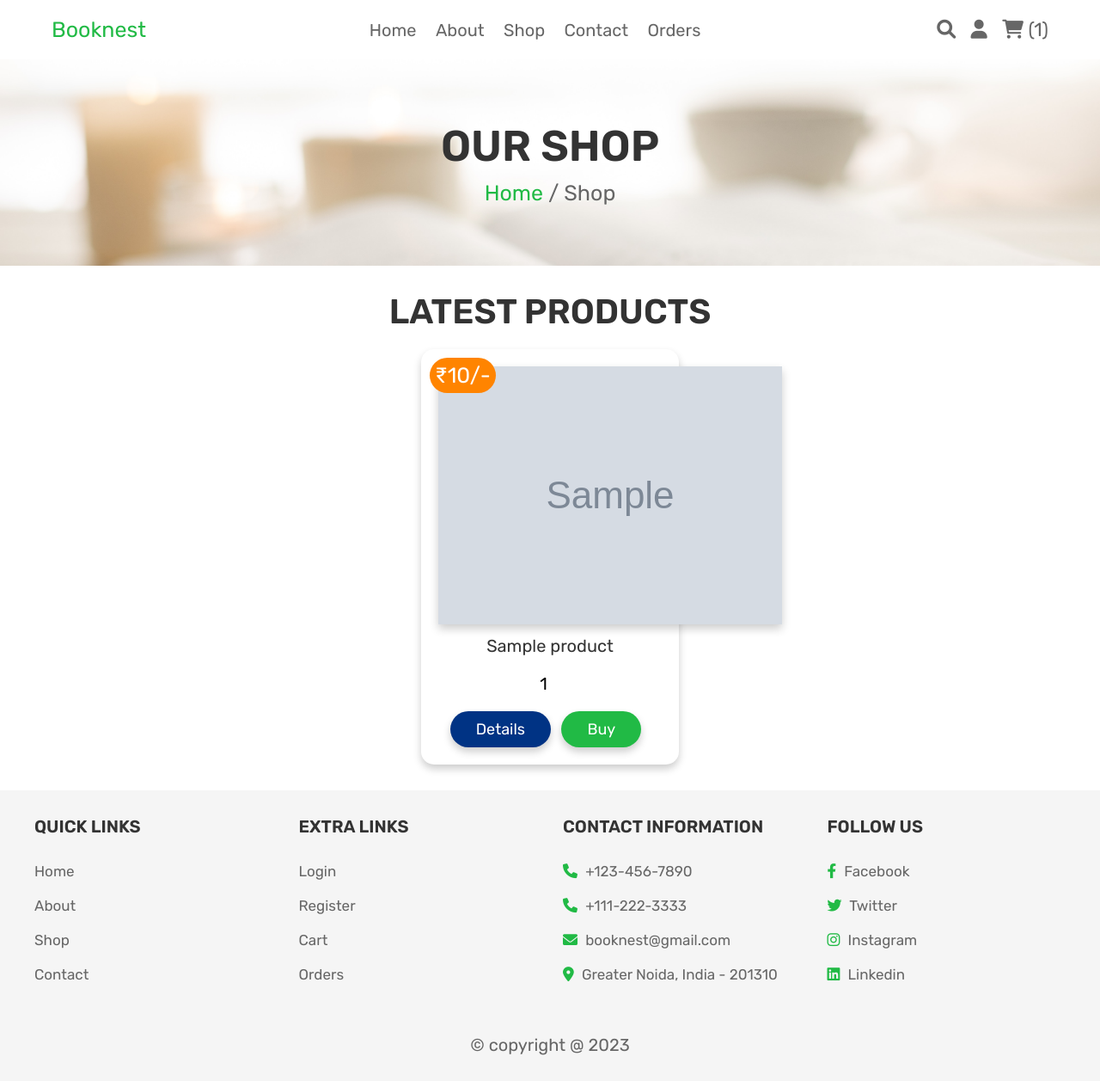
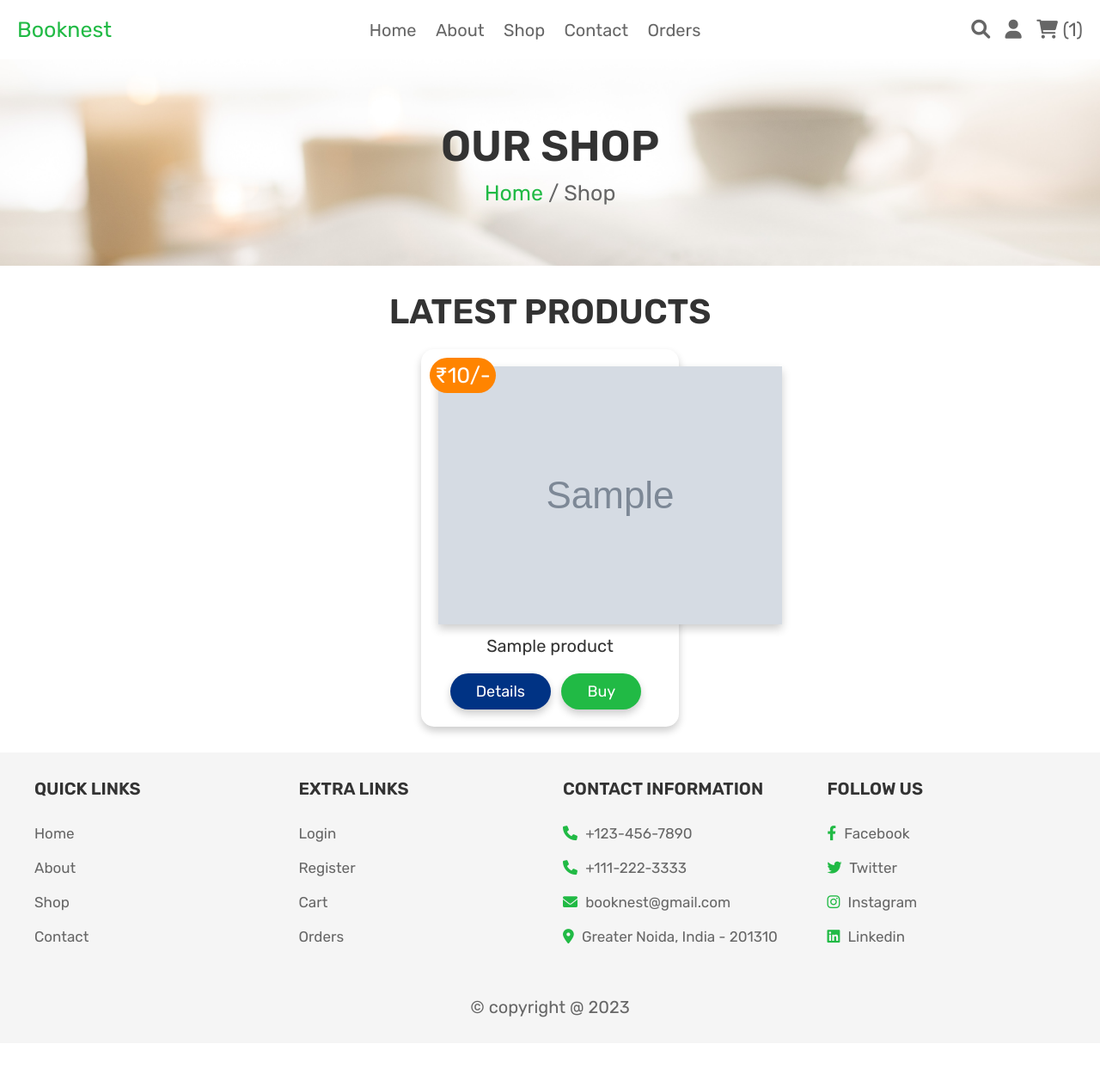
Before and after one commit to abhishekposhwal/Booknest, a PHP site: page /shop.php in a window 1280 px wide. Shown: the whole page at 86% size. After the commit the page ends 1183 px from the top, so only its background shows below. Run offline with PHP 8.4, Linux system fonts and the light colour scheme; the visitor is signed in with stand-in values (Sample User, id 1); tables that the repository leaves empty or names only in its code hold one stand-in row (values such as "Sample post"); grey boxes marked "Sample" are stand-in pictures.

Commit message:
third commit

```diff
--- a/css/style.css
+++ b/css/style.css
@@ -258,7 +258,7 @@ section{
    display: flex;
    align-items: center;
    justify-content: space-between;
-   max-width: 1200px;
+   max-width: 1400px;
    margin:0 auto;
    position: relative;
 }
@@ -875,7 +875,7 @@ section{
    font-size: 2rem;
    color:var(--black);
    background-color: var(--light-bg);
-   border-radius: .5rem;
+   border-radius: 3.5rem;
 }
 
 
--- a/home.php
+++ b/home.php
@@ -73,7 +73,7 @@ if(isset($_POST['add_to_cart'])){
       <img class="image" src="uploaded_img/<?php echo $fetch_products['image']; ?>" alt="">
       <div class="name"><?php echo $fetch_products['name']; ?></div>
       <div class="price">₹<?php echo $fetch_products['price']; ?>/-</div>
-      <input type="number" min="1" name="product_quantity" value="1" class="qty" style="text-align: center">
+      <input type="hidden" min="1" name="product_quantity" value="1" class="qty" style="text-align: center">
       <input type="hidden" name="product_name" value="<?php echo $fetch_products['name']; ?>">
       <input type="hidden" name="product_price" value="<?php echo $fetch_products['price']; ?>">
       <input type="hidden" name="product_image" value="<?php echo $fetch_products['image']; ?>">
--- a/search_page.php
+++ b/search_page.php
@@ -75,7 +75,7 @@ if(isset($_POST['add_to_cart'])){
       <img src="uploaded_img/<?php echo $fetch_product['image']; ?>" alt="" class="image">
       <div class="name"><?php echo $fetch_product['name']; ?></div>
       <div class="price">₹<?php echo $fetch_product['price']; ?>/-</div>
-      <input type="number"  class="qty" name="product_quantity" min="1" value="1">
+      <input type="hidden"  class="qty" name="product_quantity" min="1" value="1">
       <input type="hidden" name="product_name" value="<?php echo $fetch_product['name']; ?>">
       <input type="hidden" name="product_price" value="<?php echo $fetch_product['price']; ?>">
       <input type="hidden" name="product_image" value="<?php echo $fetch_product['image']; ?>">
--- a/shop.php
+++ b/shop.php
@@ -69,7 +69,7 @@ if(isset($_POST['add_to_cart'])){
       <img class="image" src="uploaded_img/<?php echo $fetch_products['image']; ?>" alt="">
       <div class="name"><?php echo $fetch_products['name']; ?></div>
       <div class="price">₹<?php echo $fetch_products['price']; ?>/-</div>
-      <input type="number" min="1" name="product_quantity" value="1" class="qty" style="text-align: center">
+      <input type="hidden" min="1" name="product_quantity" value="1" class="qty" style="text-align: center">
       <input type="hidden" name="product_name" value="<?php echo $fetch_products['name']; ?>">
       <input type="hidden" name="product_price" value="<?php echo $fetch_products['price']; ?>">
       <input type="hidden" name="product_image" value="<?php echo $fetch_products['image']; ?>">
```
